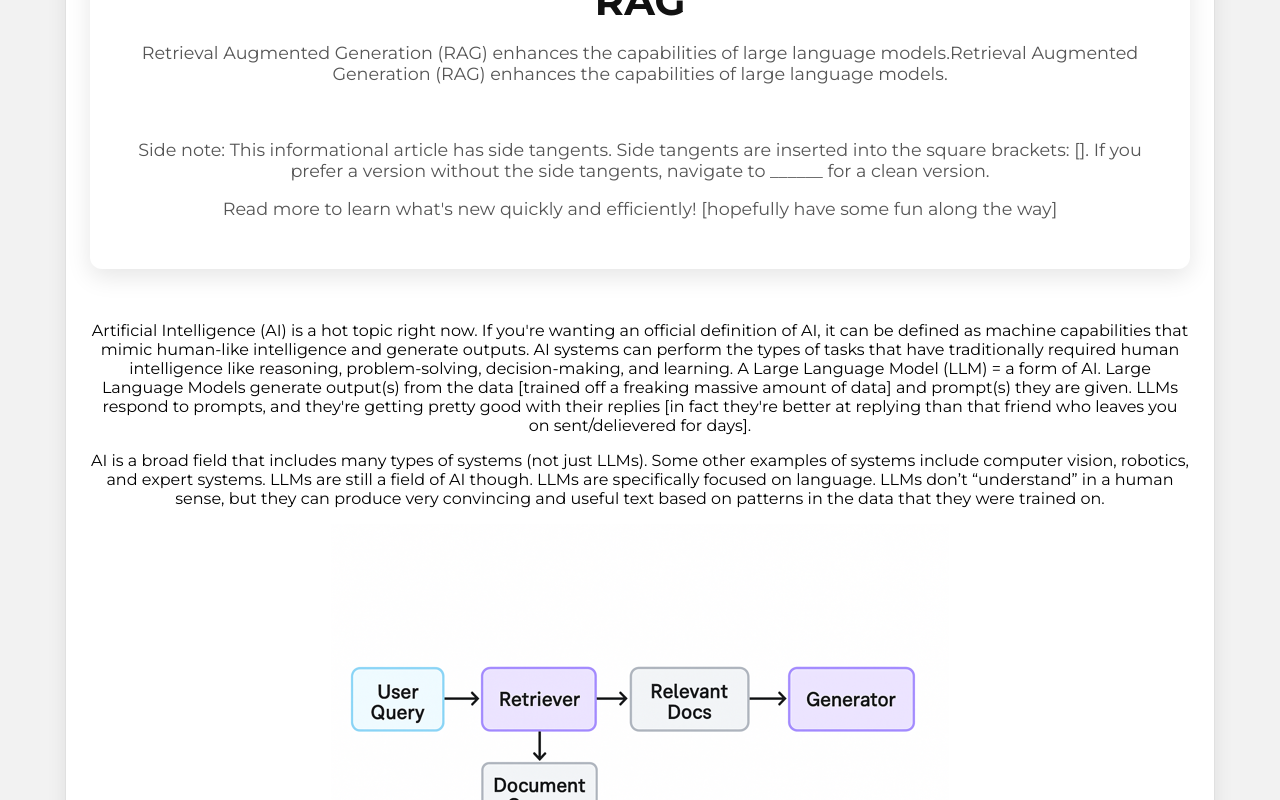
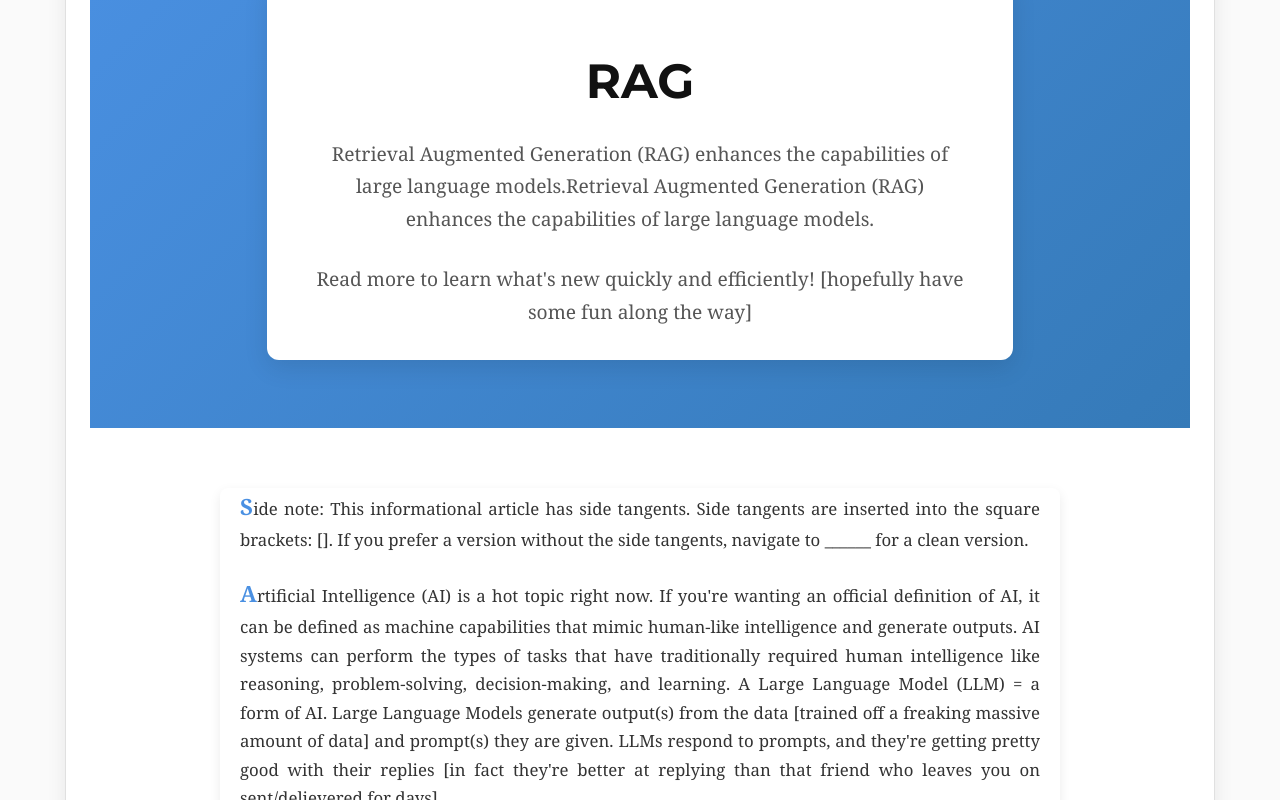
Before and after one commit to alexisbernt/Portfolio, a React (Create React App) app in the folder lexi-portfolio/: page /post1 in a window 1280 px wide. Shown: the part 240-1040 px from the top of the page. Built offline with nearby package versions, Linux system fonts and the light colour scheme.

Commit message:
CSS formatting adjustments

```diff
--- a/lexi-portfolio/src/css/Post1.css
+++ b/lexi-portfolio/src/css/Post1.css
@@ -0,0 +1,97 @@
+/* General Page Styling */
+body {
+  font-family: "Georgia", serif;
+  line-height: 1.7;
+  background-color: #fafafa;
+  color: #333;
+  margin: 0;
+  padding: 0;
+}
+
+/* Header Section */
+.about-header {
+  background: linear-gradient(135deg, #4a90e2, #357ab8);
+  color: white;
+  padding: 60px 20px;
+  text-align: center;
+}
+
+.about-header .framed-text {
+  max-width: 800px;
+  margin: 0 auto;
+}
+
+.about-header h1 {
+  font-size: 3rem;
+  margin-bottom: 15px;
+  font-weight: bold;
+}
+
+.about-header p {
+  font-size: 1.2rem;
+  margin: 0 auto;
+  max-width: 650px;
+}
+
+/* Blog Content */
+.post-content {
+  max-width: 800px;
+  margin: 60px auto;
+  padding: 0 20px;
+  background: white;
+  border-radius: 8px;
+  box-shadow: 0px 4px 12px rgba(0, 0, 0, 0.08);
+}
+
+.post-content p {
+  font-size: 1.05rem;
+  margin: 20px 0;
+  text-align: justify;
+}
+
+/* Images */
+.post-image-container {
+  margin: 30px 0;
+  text-align: center;
+}
+
+.post-image {
+  max-width: 100%;
+  height: auto;
+  border-radius: 6px;
+  box-shadow: 0px 3px 10px rgba(0, 0, 0, 0.1);
+}
+
+/* Links */
+.post-content a {
+  color: #357ab8;
+  text-decoration: none;
+  border-bottom: 1px solid #357ab8;
+  transition: 0.2s ease;
+}
+
+.post-content a:hover {
+  color: #4a90e2;
+  border-bottom-color: #4a90e2;
+}
+
+/* Special Notes (like side tangents) */
+.post-content p::first-letter {
+  font-size: 1.4rem;
+  font-weight: bold;
+  color: #4a90e2;
+}
+
+/* Responsive */
+@media (max-width: 768px) {
+  .about-header h1 {
+    font-size: 2.2rem;
+  }
+  .about-header p {
+    font-size: 1rem;
+  }
+  .post-content {
+    margin: 40px 10px;
+    padding: 15px;
+  }
+}
--- a/lexi-portfolio/src/pages/Posts/LearningPost1-RAG.js
+++ b/lexi-portfolio/src/pages/Posts/LearningPost1-RAG.js
@@ -9,15 +9,15 @@ function Post1() {
           <h1>RAG</h1>
           <p>Retrieval Augmented Generation (RAG) enhances the capabilities of large language models.Retrieval Augmented Generation (RAG) enhances the capabilities of large language models.</p>
           <br />
-          <p>
-            Side note: This informational article has side tangents. Side tangents are inserted into the square brackets: []. If you prefer a version without the side tangents, navigate to ______ for a clean version.
-          </p>
           <p>Read more to learn what's new quickly and efficiently! [hopefully have some fun along the way]</p>
         </div>
       </header>
 
       {/* Content Section */}
       <div className="post-content">
+        <p>
+          Side note: This informational article has side tangents. Side tangents are inserted into the square brackets: []. If you prefer a version without the side tangents, navigate to ______ for a clean version.
+        </p>
         <p>Artificial Intelligence (AI) is a hot topic right now. If you're wanting an official definition of AI, it can be defined as machine capabilities that mimic human-like intelligence and generate outputs.
           AI systems can perform the types of tasks that have traditionally required human intelligence like reasoning, problem-solving, decision-making, and learning. A Large Language Model (LLM) = a form of AI.
           Large Language Models generate output(s) from the data [trained off a freaking massive amount of data] and prompt(s) they are given. LLMs respond to prompts, and they're getting pretty good with their replies
@@ -58,8 +58,6 @@ function Post1() {
 
 export default Post1;
 
-
-
 // RAG [insert RAG doll picture here] stands for Retrieval Augmented Generation.
 // This is a technique used in Artificial Intelligence to improve the quality and relevance of responses generated by AI. Traditional language models generate responses based only on what they were trained on. This means they can’t access up-to-date information. Because of this they (being language models) may hallucinate facts or miss context.
 // RAG is the solution to this by allowing the model to retrieve relevant documents from an external source (like a database or search engine). The model then uses them to generate more accurate responses.
```
